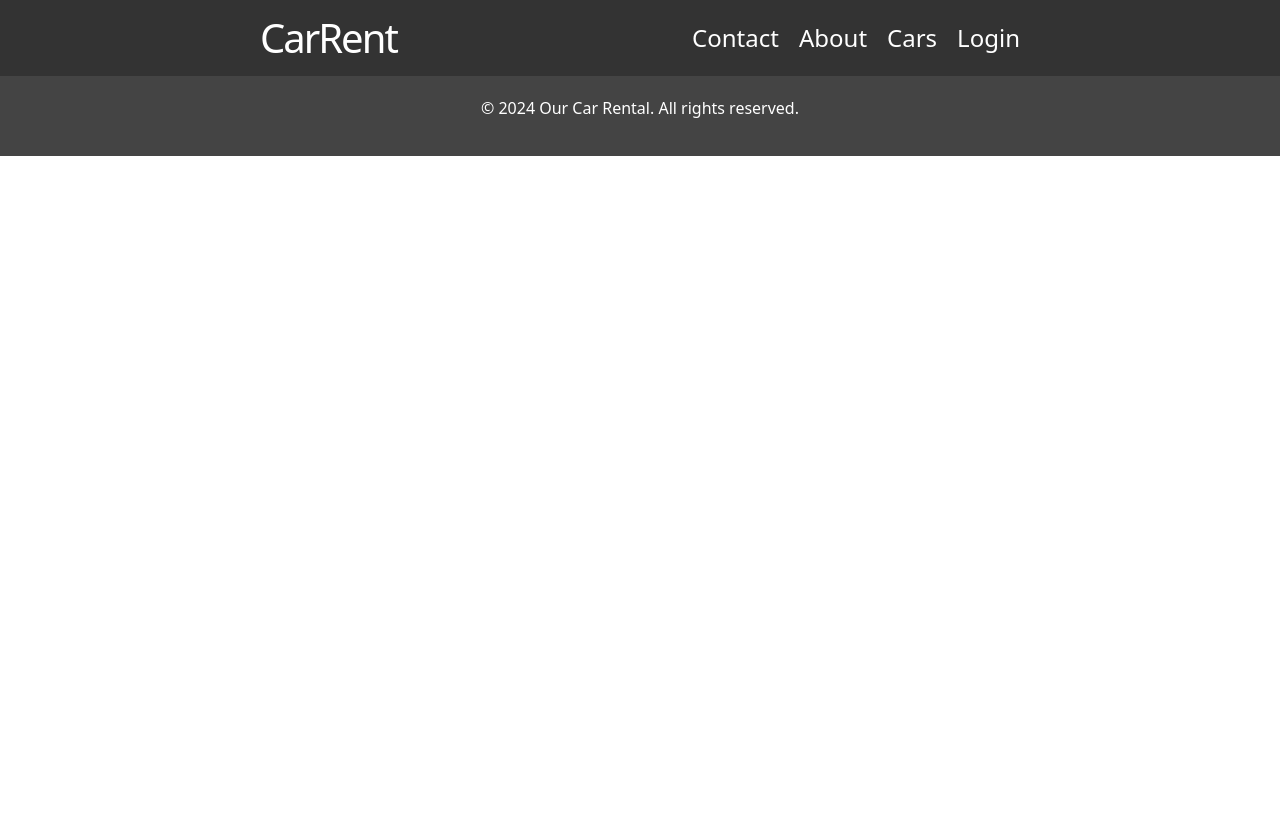
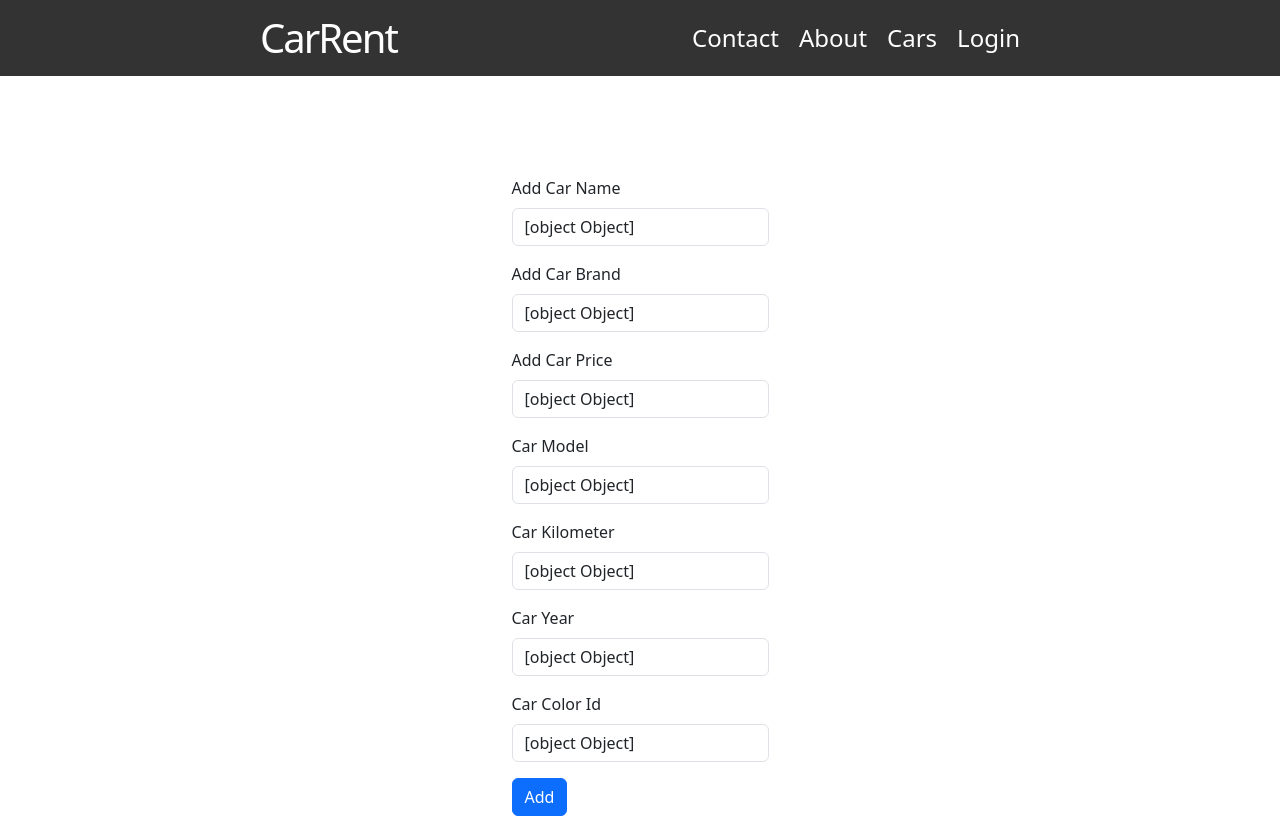
Before and after one commit to SoldierAdam/React-Rent-A-Car, a React (Create React App) app: page /admin/addcar in a window 1280 px wide. Shown: the top 818 px of the page. Built offline with nearby package versions, Linux system fonts and the light colour scheme.

Commit message:
formik form to addcar to db

```diff
--- a/src/App.tsx
+++ b/src/App.tsx
@@ -11,6 +11,7 @@ import { useState } from 'react';
 import SignUp from './pages/Login/SignUp/SignUp';
 import Login from './pages/Login/SignIn/Login';
 import Admin from './components/Admin/Admin';
+import AddCar from './components/Admin/AddCar';
 
 
 
@@ -38,6 +39,7 @@ function App() {
 			<Route path="/" element={<Index/>} />
 			<Route path="/contact" element={<Contact/>} />
 			<Route path="/admin" element={<Admin/>} />
+			<Route path="/admin/addcar" element={<AddCar/>} />
 			{ <Route path='cars' element={<Cars/>} /> }
 			<Route path="/login" element={<Login initialUserName="" initialPassword="" onSubmitSuccess={handleLoginSuccess} />} />
 			<Route path='/signUp' element= {<SignUp initialEmail="" initialPassword="" initialUserName="" onSubmitSuccess={handleSignUpSuccess} /> }/>
--- /dev/null
+++ b/src/components/Admin/AddCar.jsx
@@ -0,0 +1,94 @@
+import React, { useState } from "react";
+import axios from "axios";
+import { Field, Form, Formik } from "formik";
+
+const AddCar = () => {
+
+    const initialValues = {
+        carname: "",
+        carbrand: "",
+        carmodel: "",
+        carkilometer: 0,
+        caryear: 0,
+        dailyprice: 0,
+        colorid: 0
+    };
+
+  const [state, setState] = useState({
+    carname: "",
+    carbrand: "",
+    carmodel: "",
+    carkilometer: 0,
+    caryear: 0,
+    dailyprice: 0,
+    colorid: 0,
+  });
+
+  const handleChange = (e) => {
+    const value = e.target.value;
+    setState({
+      ...state,
+      [e.target.CarName]: value
+    });
+  };
+
+  const handleSubmit = (e) => {
+    e.preventDefault();
+    const userData = {
+        carname: state.carname,
+        carbrand: state.carbrand,
+        dailyprice: state.dailyprice,
+        carmodel: state.carmodel,
+        carkilometer: state.carkilometer,
+        caryear: state.caryear,
+        colorid: state.colorid
+    };
+
+    axios.post("http://localhost:8080/api/cars/add")
+      .then((response) => {
+        console.log(response.status, response.data);
+      })
+      .catch((error) => {
+        console.error("Error occurred while adding car:", error);
+      });
+  };
+  return (
+      <div className="container">
+        <Formik initialValues={initialValues} onSubmit={() => {}}>
+          <Form>
+              <div class="mb-3">
+                  <label class="form-label">Add Car Name</label>
+                  <Field name="carname" type="text" class="form-control" onChange={handleChange} value={state}/>
+              </div>
+              <div class="mb-3">
+                  <label class="form-label">Add Car Brand</label>
+                  <Field name="carbrand" type="text" class="form-control" onChange={handleChange} value={state}/>
+              </div>
+              <div class="mb-3">
+                  <label class="form-label">Add Car Price</label>
+                  <Field name="carprice" type="text" class="form-control" onChange={handleChange} value={state}/>
+              </div>
+              <div class="mb-3">
+                  <label class="form-label">Car Model</label>
+                  <Field name="carmodel" type="text" class="form-control" onChange={handleChange} value={state}/>
+              </div>
+              <div class="mb-3">
+                  <label class="form-label">Car Kilometer</label>
+                  <Field name="carkilometer" type="text" class="form-control" onChange={handleChange} value={state}/>
+              </div>
+              <div class="mb-3">
+                  <label class="form-label">Car Year</label>
+                  <Field name="caryear" type="text" class="form-control" onChange={handleChange} value={state}/>
+              </div>
+              <div class="mb-3">
+                  <label class="form-label">Car Color Id</label>
+                  <Field name="colorid" type="text" class="form-control" onChange={handleChange} value={state}/>
+              </div>
+              <button type="submit" class="btn btn-primary">Add</button>
+          </Form>
+        </Formik>
+      </div>
+  )
+}
+
+export default AddCar
--- /dev/null
+++ b/src/components/Admin/AddCar.tsx
@@ -0,0 +1,11 @@
+import React from 'react'
+
+type Props = {}
+
+function AddCar({}: Props) {
+  return (
+    <div>AddCar</div>
+  )
+}
+
+export default AddCar
--- a/src/components/Admin/Admin.tsx
+++ b/src/components/Admin/Admin.tsx
@@ -5,6 +5,9 @@ import { mdiCarKey, mdiChartAreaspline,mdiAccountAlert,mdiFaceAgent,mdiPalette,m
 type Props = {}
 
 function Admin({ }: Props) {
+
+
+
     return (
         <div>
             <nav id="sidebarMenu" className="collapse d-lg-block sidebar collapse bg-white">
```
Also changed, not shown: images/favicon-32x32.png (deleted).
